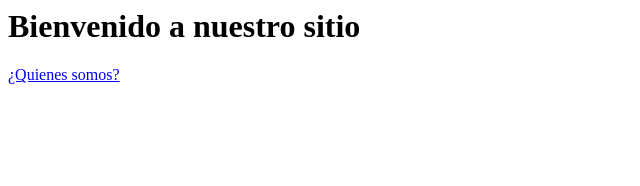
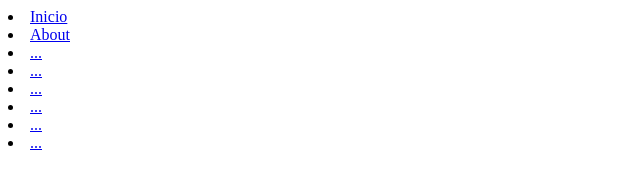
Before and after one commit to gcespedeslnx/sitio_web_2, a plain HTML site: page index.html in a window 1280 px wide. Shown: the whole page, without its empty margins (0-640 px from the left). Drawn offline with Linux system fonts and the light colour scheme.

Commit message:
Feat: modify footer

```diff
--- a/index.html
+++ b/index.html
@@ -7,9 +7,23 @@
     <title>Bienvenido</title>
 </head>
 <body>
-   <h1>Bienvenido a nuestro sitio</h1>
-   <p>
-       <a href ="about.html">¿Quienes somos?</a>
-   </p>
+    <main></main>
+<footer>
+    <lu>
+        <nav>
+            <li><a href="#"> Inicio</a></li>
+            <li><a href="#"> About</a></li>
+            <li><a href="#"> ...</a></li>
+            <li><a href="#"> ...</a></li>
+            <li><a href="#"> ...</a></li>
+            <li><a href="#"> ...</a></li>
+            <li><a href="#"> ...</a></li>
+            <li><a href="#"> ...</a></li>
+
+
+    </lu>
+        </nav>
+</footer>
+
 </body>
 </html>
```
